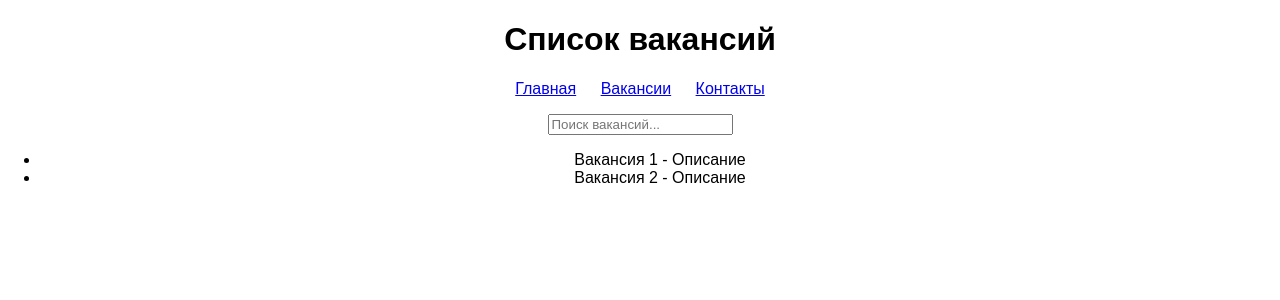
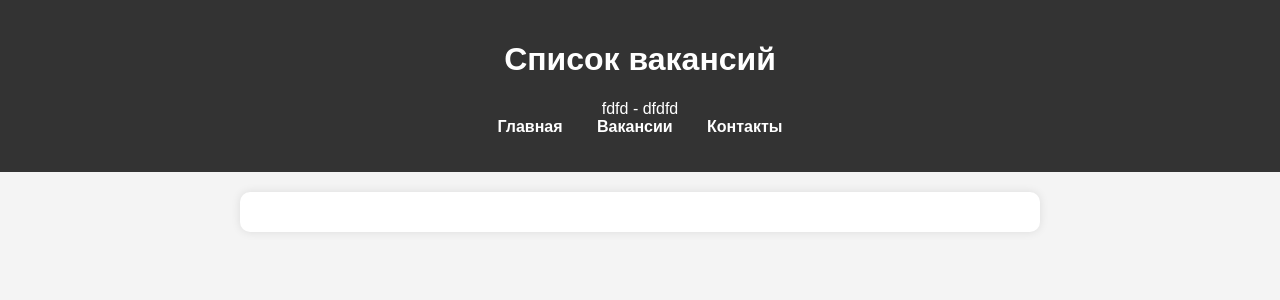
Before and after one commit to s2khan6/4545, a Django app: template vacancies/templates/post_list.html in a window 1280 px wide. Shown: the top 300 px of the page. Run offline with Django 5.2, Linux system fonts and the light colour scheme; the template is opened without the code that fills it: values that come from a table or form of the project are taken from there, others are empty; data comes from the database, SQL or seed files in the repository.

Commit message:
Second commit

```diff
--- a/job_portal/urls.py
+++ b/job_portal/urls.py
@@ -15,9 +15,11 @@ Including another URLconf
     2. Add a URL to urlpatterns:  path('blog/', include('blog.urls'))
 """
 from django.contrib import admin
-from django.urls import path, include
+from django.urls import path
+
+from django.urls import include
 
 urlpatterns = [
     path('admin/', admin.site.urls),
-    path('vacancies/', include('vacancies.urls')),
+	path('', include('vacancies.urls')),
 ]
--- a/vacancies/models.py
+++ b/vacancies/models.py
@@ -1,16 +1,31 @@
 from django.db import models
+from pytils.translit import slugify
 
-# Create your models here.
 class Category(models.Model):
-    name = models.CharField(max_length=255)
+	name = models.CharField("Название категории", max_length=255)
+	slug = models.SlugField(unique=True, editable=False, blank=True)
 
-    def __str__(self):
-        return self.name
+	class Meta:
+		verbose_name = "Категория"
+		verbose_name_plural = "Категории"
+
+	def __str__(self):
+		return self.name
+
+	def save(self, *args, **kwargs):
+		self.slug = slugify(self.name)
+		super().save(*args, **kwargs)
+
 
 class Vacancy(models.Model):
-    title = models.CharField(max_length=255)
-    description = models.TextField()
-    category = models.ForeignKey(Category, on_delete=models.CASCADE)
+	title = models.CharField("Заголовок", max_length=255)
+	description = models.TextField("Описание")
+	company = models.CharField("Название компании", max_length=80)
+	location = models.CharField("Местоположение", max_length=255)
+	data_posted = models.DateField("Дата публикации", auto_now_add=True)
 
-    def __str__(self):
-        return self.title
+
+
+	def __str__(self):
+		return self.title
+# Create your models here.
--- a/vacancies/static/css/style.css
+++ b/vacancies/static/css/style.css
@@ -1,22 +1,61 @@
+* {
+  box-sizing: border-box;
+}
 body {
   font-family: Arial, sans-serif;
+  background-color: #f4f4f4;
   margin: 0;
   padding: 0;
   text-align: center;
 }
+header {
+  background-color: #333;
+  color: white;
+  padding: 20px;
+}
 nav ul {
-  list-style-type: none;
+  list-style: none;
   padding: 0;
 }
 nav ul li {
   display: inline;
-  margin: 10px;
+  margin: 0 15px;
 }
-.button {
-  display: inline-block;
-  padding: 10px 20px;
-  background: blue;
+nav ul li a {
   color: white;
   text-decoration: none;
+  font-weight: bold;
+}
+main {
+  margin: 20px auto;
+  width: 80%;
+  max-width: 800px;
+  background: white;
+  padding: 20px;
+  border-radius: 10px;
+  box-shadow: 0px 0px 10px rgba(0, 0, 0, 0.1);
+}
+input[type="text"] {
+  width: 100%;
+  padding: 10px;
+  margin-bottom: 20px;
+  border: 1px solid #ccc;
   border-radius: 5px;
 }
+.vacancy-list {
+  text-align: left;
+}
+.vacancy-item {
+  background: #fafafa;
+  margin: 10px 0;
+  padding: 15px;
+  border-radius: 5px;
+  border-left: 5px solid #007bff;
+}
+.vacancy-item h3 {
+  margin: 0;
+  color: #333;
+}
+.vacancy-item p {
+  color: #666;
+}
--- a/vacancies/templates/contact.html
+++ b/vacancies/templates/contact.html
@@ -12,9 +12,9 @@
       <h1>Контактная информация</h1>
       <nav>
         <ul>
-          <li><a href="home.html">Главная</a></li>
-          <li><a href="post_list.html">Вакансии</a></li>
-          <li><a href="contact.html">Контакты</a></li>
+          <li><a href="{% url 'main_page' %}">Главная</a></li>
+          <li><a href="{% url 'post_list_page' %}">Вакансии</a></li>
+          <li><a href="{% url 'contact_page' %}">Контакты</a></li>
         </ul>
       </nav>
     </header>
--- a/vacancies/templates/post_list.html
+++ b/vacancies/templates/post_list.html
@@ -12,18 +12,19 @@
       <h1>Список вакансий</h1>
       <nav>
         <ul>
-          <li><a href="home.html">Главная</a></li>
-          <li><a href="post_list.html">Вакансии</a></li>
-          <li><a href="contact.html">Контакты</a></li>
+          <ul>
+            {% for vacancy in vacancies %}
+            <li>{{ vacancy.title }} - {{ vacancy.description }}</li>
+            {% endfor %}
+          </ul>
+          <li><a href="{% url 'main_page' %}">Главная</a></li>
+          <li><a href="{% url 'post_list_page' %}">Вакансии</a></li>
+          <li><a href="{% url 'contact_page' %}">Контакты</a></li>
         </ul>
       </nav>
     </header>
     <main>
-      <input type="text" placeholder="Поиск вакансий..." />
-      <ul>
-        <li>Вакансия 1 - Описание</li>
-        <li>Вакансия 2 - Описание</li>
-      </ul>
+
     </main>
   </body>
 </html>
--- a/vacancies/urls.py
+++ b/vacancies/urls.py
@@ -2,5 +2,7 @@ from django.urls import path
 from . import views
 
 urlpatterns = [
-    path('', views.vacancy_list, name='vacancy_list'),
+    path('', views.main, name='main_page'),
+    path('post_list/', views.post_list, name='post_list_page'),
+    path('post_list/contact.html', views.contact, name='contact_page'),
 ]
```
Also changed, not shown: job_portal/settings.py (+7 -3 lines), vacancies/forms.py (added, +7 -0 lines), vacancies/templates/main.html (+29 -12 lines), vacancies/views.py (+7 -5 lines), db.sqlite3, vacancies/admin.py (line endings or trailing spaces), vacancies/migrations/0001_initial.py, 1 other file.
